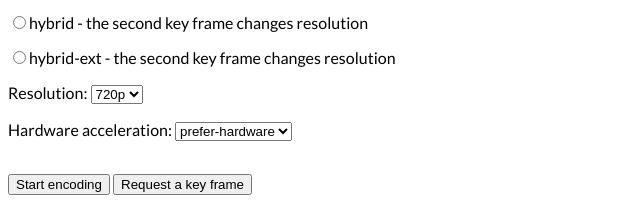
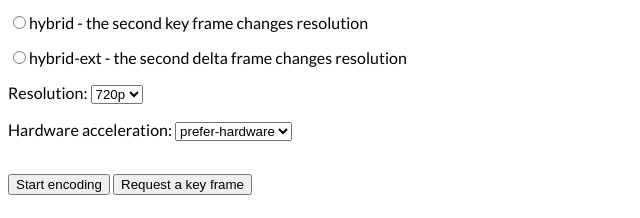
Before and after one commit to taste1981/workspace, a browser extension: page webcodecs-perf/vp9-key-frame/vp9.html in a window 1280 px wide. Shown: the part 195-413 px from the top of the page, 0-640 px from the left. Drawn offline with Linux system fonts and the light colour scheme.

Commit message:
more fixes for vp9

```diff
--- a/webcodecs-perf/vp9-key-frame/vp9.html
+++ b/webcodecs-perf/vp9-key-frame/vp9.html
@@ -21,7 +21,7 @@
   <p><input type="radio" name="key-frame" id="key-frame-consecutive" value="consecutive" checked/>consecutive - the first two frames are key frames</p>
   <p><input type="radio" name="key-frame" id="key-frame-triple" value="triple">triple - the first three frames are key frames</p>
   <p><input type="radio" name="key-frame" id="key-frame-resolution-change" value="hybrid">hybrid - the second key frame changes resolution</p>
-  <p><input type="radio" name="key-frame" id="key-frame-resolution-change" value="hybrid-ext">hybrid-ext - the second key frame changes resolution</p>
+  <p><input type="radio" name="key-frame" id="key-frame-resolution-change" value="hybrid-ext">hybrid-ext - the second delta frame changes resolution</p>
   <p>Resolution: <select id="resolutions-select"></select></p>
   <p style="display:none">Scalability mode: <select id="scalability-select"></select></p>
   <p>Hardware acceleration: <select id="hw-select"></select></p>
```
